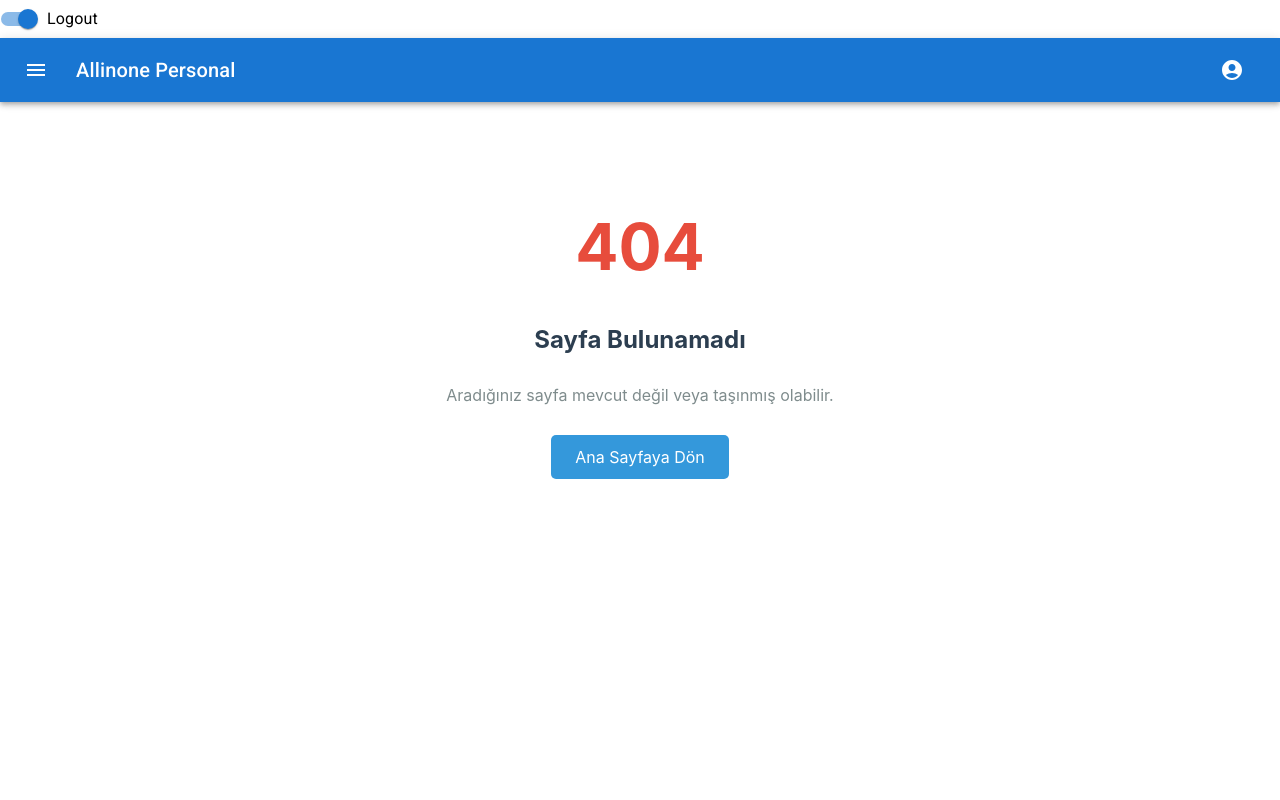
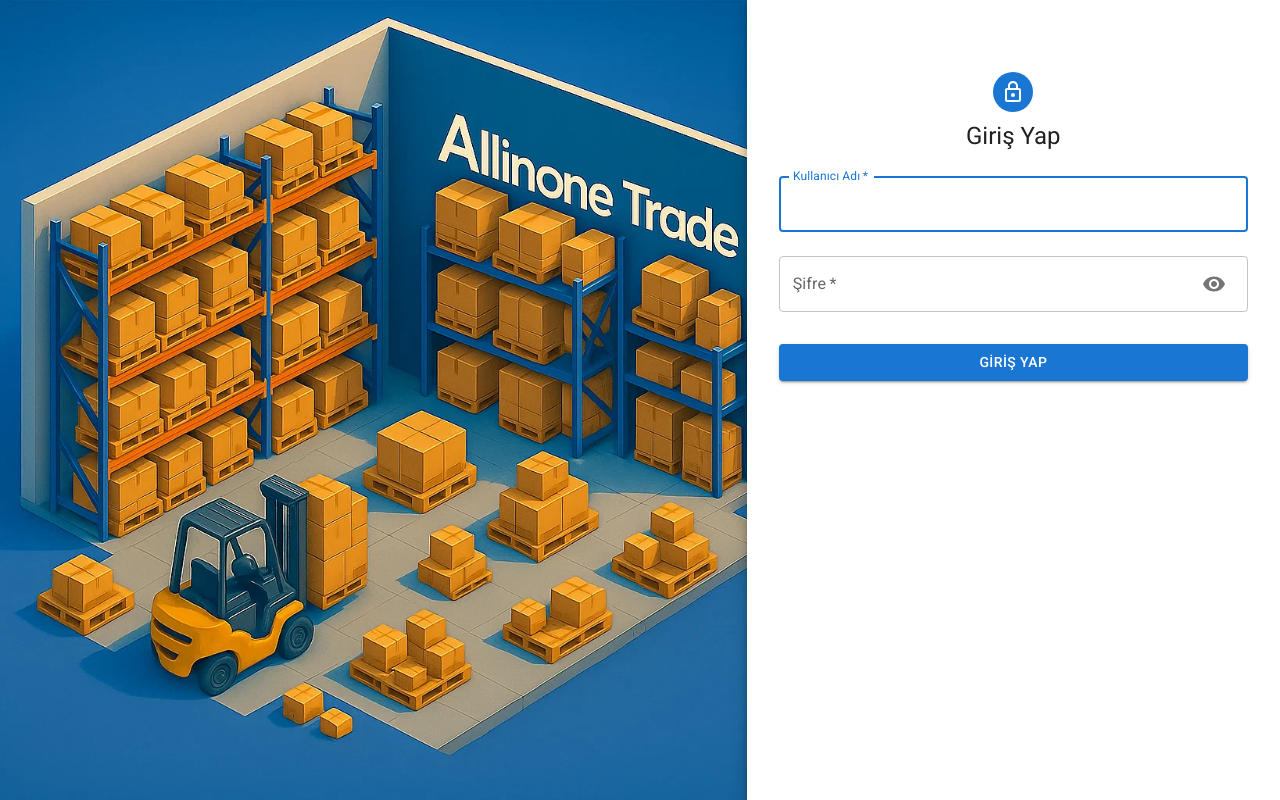
Before and after one commit to fthgncl/firmora-web, a React (Create React App) app: page /login in a window 1280 px wide. Before the commit this address had no page. Built offline with nearby package versions, Linux system fonts and the light colour scheme.

Commit message:
LoginPage bileşeni eklendi, routing güncellendi ve arka plan resmi eklendi.

```diff
--- a/src/App.js
+++ b/src/App.js
@@ -1,15 +1,15 @@
 import './css/App.css';
 import {Route, Routes} from "react-router-dom";
-import AppBar from "./components/AppBar";
 import HomePage from "./pages/HomePage";
+import LoginPage from "./pages/LoginPage";
 import NotFound from "./pages/NotFound";
 
 function App() {
     return (
         <div className="page-container">
-            <AppBar/>
             <Routes>
                 <Route path="/" element={<HomePage/>}/>
+                <Route path="/login" element={<LoginPage/>}/>
                 <Route path="*" element={<NotFound/>}/>
             </Routes>
         </div>
--- a/src/pages/HomePage.js
+++ b/src/pages/HomePage.js
@@ -1,21 +1,25 @@
-import { useTranslation } from 'react-i18next';
+import {useTranslation} from 'react-i18next';
+import AppBar from "../components/AppBar";
 
 export default function HomePage() {
-    const { t, i18n } = useTranslation();
+    const {t, i18n} = useTranslation();
     const currentLanguage = i18n.language;
 
     return (
+        <>
+            <AppBar/>
             <div>
-            <div style={{ marginBottom: '20px' }}>
+                <div style={{marginBottom: '20px'}}>
                     <img
                         src={i18n.store.data.tr.flag}
                         alt={`${currentLanguage} flag`}
-                    style={{ width: '32px', height: '24px', marginRight: '10px' }}
+                        style={{width: '32px', height: '24px', marginRight: '10px'}}
                     />
                     <span>Current Language: {currentLanguage.toUpperCase()}</span>
                 </div>
                 <h1>{t('welcome')}</h1>
                 Home Page
             </div>
+        </>
     );
 }
--- /dev/null
+++ b/src/pages/LoginPage.js
@@ -0,0 +1,117 @@
+import {useState} from 'react'
+import Avatar from '@mui/material/Avatar';
+import Button from '@mui/material/Button';
+import CssBaseline from '@mui/material/CssBaseline';
+import TextField from '@mui/material/TextField';
+import backGroundImage from '../images/allinone-trade-background.png';
+import Paper from '@mui/material/Paper';
+import Box from '@mui/material/Box';
+import Grid from '@mui/material/Grid';
+import LockOutlinedIcon from '@mui/icons-material/LockOutlined';
+import Typography from '@mui/material/Typography';
+import VisibilityOff from "@mui/icons-material/VisibilityOff";
+import Visibility from "@mui/icons-material/Visibility";
+import InputAdornment from "@mui/material/InputAdornment";
+import IconButton from "@mui/material/IconButton";
+import CircularProgress from "@mui/material/CircularProgress";
+import * as React from "react";
+
+export default function SignInSide() {
+
+    const [showPassword, setShowPassword] = useState(false);
+    const [isLoading, setIsLoading] = useState(false);
+    const [errorMessage, setErrorMessage] = useState('');
+
+    const handleSubmit = (event) => {
+        event.preventDefault();
+        const data = new FormData(event.currentTarget);
+        const loginData = {
+            username: data.get('username'),
+            password: data.get('password'),
+        };
+        setIsLoading(true);
+    };
+
+    return (
+        <Grid container component="main" sx={{height: '100vh'}}>
+            <CssBaseline/>
+            <Grid
+                item
+                xs={false}
+                sm={4}
+                md={7}
+                sx={{
+                    backgroundImage: `url(${backGroundImage})`,
+                    backgroundColor: (t) =>
+                        t.palette.mode === 'light' ? t.palette.grey[50] : t.palette.grey[900],
+                    backgroundSize: 'cover',
+                    backgroundPosition: 'left',
+                }}
+            />
+            <Grid item xs={12} sm={8} md={5} component={Paper} elevation={6} square>
+                <Box
+                    sx={{
+                        my: 8,
+                        mx: 4,
+                        display: 'flex',
+                        flexDirection: 'column',
+                        alignItems: 'center',
+                    }}
+                >
+                    <Avatar sx={{m: 1, bgcolor: 'primary.main'}}>
+                        <LockOutlinedIcon/>
+                    </Avatar>
+                    <Typography component="h1" variant="h5">
+                        Giriş Yap
+                    </Typography>
+                    <Box component="form" noValidate onSubmit={handleSubmit} sx={{mt: 1}}>
+                        <TextField
+                            margin="normal"
+                            required
+                            fullWidth
+                            id="username"
+                            label="Kullanıcı Adı"
+                            name="username"
+                            autoComplete="username"
+                            autoFocus
+                        />
+                        <TextField
+                            margin="normal"
+                            required
+                            fullWidth
+                            name="password"
+                            label="Şifre"
+                            type={showPassword ? 'text' : 'password'}
+                            id="password"
+                            autoComplete="current-password"
+
+                            InputProps={{
+                                endAdornment: <InputAdornment position="end">
+                                    <IconButton
+                                        tabIndex={-1}
+                                        aria-label="toggle password visibility"
+                                        onClick={() => setShowPassword(true)}
+                                        onMouseDown={() => setShowPassword(false)}
+                                    >
+                                        {showPassword ? <VisibilityOff/> : <Visibility/>}
+                                    </IconButton>
+                                </InputAdornment>
+                            }}
+                        />
+                        <Typography sx={{textAlign: 'center', color: 'error.main'}}
+                                    variant='body2'>{errorMessage}</Typography>
+                        <Button
+                            disabled={isLoading}
+                            type="submit"
+                            fullWidth
+                            variant="contained"
+                            sx={{mt: 3, mb: 2}}
+                        >
+                            {isLoading ? <CircularProgress color="inherit"/> : <>Giriş Yap</>}
+                        </Button>
+                    </Box>
+                </Box>
+            </Grid>
+        </Grid>
+    );
+}
```
Also changed, not shown: src/images/allinone-trade-background.png (added). Lines whose indentation alone changed are shown as unchanged.
